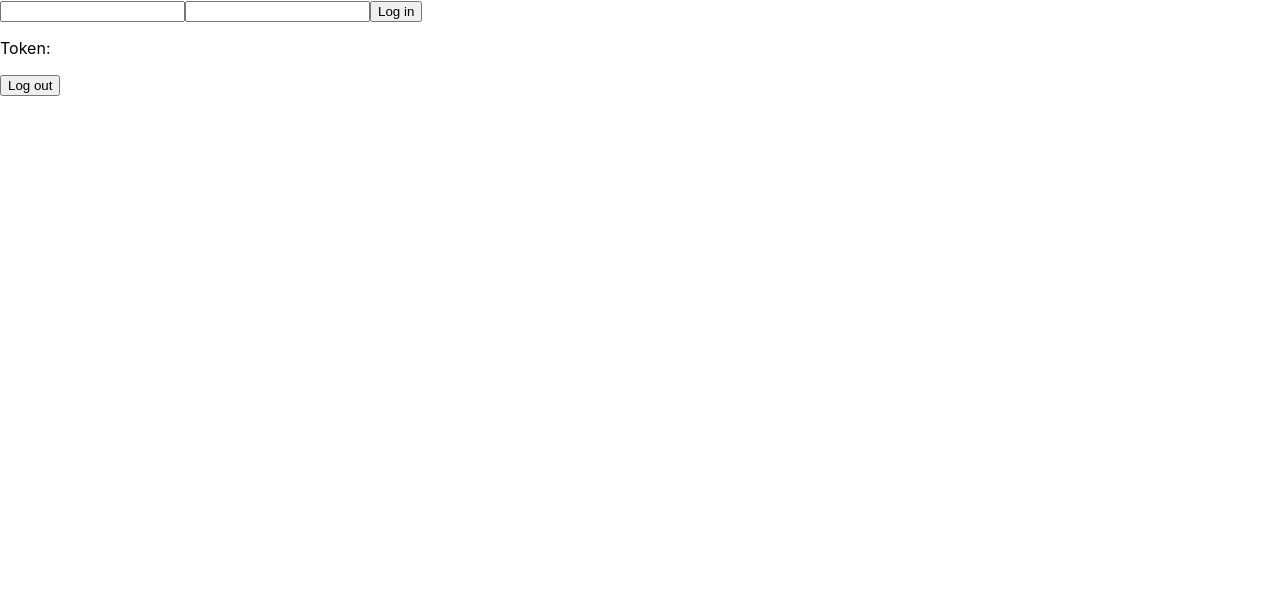
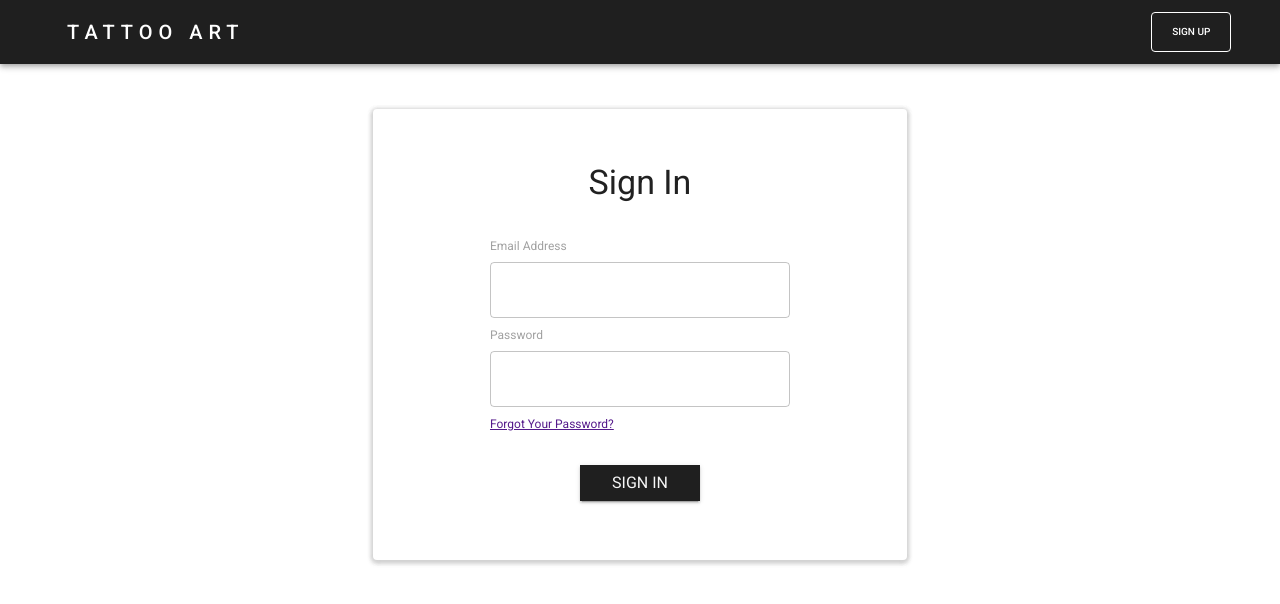
Before and after one commit to hatchways/team-bubbletea, a React (Create React App) app in the folder client/: page /login in a window 1280 px wide. Shown: the top 604 px of the page. Built offline with nearby package versions, Linux system fonts and the light colour scheme.

Commit message:
created login UI

```diff
--- a/client/package.json
+++ b/client/package.json
@@ -3,7 +3,8 @@
   "version": "0.1.0",
   "private": true,
   "dependencies": {
-    "@material-ui/core": "^4.1.3",
+    "@material-ui/core": "^4.7.0",
+    "@material-ui/icons": "^4.5.1",
     "react": "^16.8.6",
     "react-dom": "^16.8.6",
     "react-router-dom": "^5.0.1",
--- /dev/null
+++ b/client/src/pages/Header.js
@@ -0,0 +1,34 @@
+import React from "react";
+import { AppBar, Toolbar, Typography, makeStyles } from '@material-ui/core';
+
+const useStyles = makeStyles(theme => ({
+  root: {
+    flexGrow: 1,
+  },
+  title: {
+    flexGrow: 1,
+    "margin-left": "3.5%",
+    "font-family": theme.fontFamily,
+    "letter-spacing": "0.3em",
+  },
+  AppBar: {
+  	"background-color" : theme.secondary,
+  }
+}));
+
+export function Header(props) {
+	const classes = useStyles();
+
+ 	return(
+	 <div>
+      <AppBar position="static" className={classes.AppBar}>
+        <Toolbar>
+          <Typography variant="h6" className={classes.title}>
+            TATTOO ART
+          </Typography>
+         {props.children}
+        </Toolbar>
+      </AppBar>
+    </div>
+    )
+  }
--- a/client/src/pages/Login.js
+++ b/client/src/pages/Login.js
@@ -1,4 +1,10 @@
 import React, { Component } from "react";
+import { Header } from "./Header";
+import { SignUpButton } from "./SignUpButton";
+import { SignInPaper } from "./SignInPaper";
+import { BasicTextField } from "./TextField";
+import { SignInButton } from "./SignInButton";
+import { Grid, Typography } from "@material-ui/core";
 
 class Login extends Component {
   constructor(props) {
@@ -58,22 +64,35 @@ class Login extends Component {
   render() {
     return (
       <div>
+      <Header>
+      <SignUpButton/>
+      </Header>
+      <SignInPaper>
+        <Grid container direction="column" alignContent="center">
           <form onSubmit={this.handleFormSubmit}>
-          <input
-            type="email"
+              <BasicTextField
+                label="Email Address"
                 value={this.state.email}
                 onChange={e => this.handleEmailChange(e.target.value)}
               />
-          <input
+              <BasicTextField
                 type="password"
+                label="Password"
                 value={this.state.password}
                 onChange={e => this.handlePasswordChange(e.target.value)}
               />
-          <button type="submit">Log in</button>
+            <Grid item>
+              <Typography variant="caption" color="primary">
+                <a href="">
+                  Forgot Your Password?
+                </a>
+              </Typography>
+            </Grid>
+              <SignInButton type="submit"/>
           </form>
           <p>{this.state.error}</p>
-        <p>Token: {localStorage.getItem('token')}</p>
-        <button type="button" onClick={this.handleLogout}>Log out</button>
+        </Grid>
+      </SignInPaper>
       </div>
     )
   }
--- /dev/null
+++ b/client/src/pages/SignInButton.js
@@ -0,0 +1,36 @@
+import React from 'react';
+import { makeStyles, Button, Typography, Grid } from '@material-ui/core';
+
+const useStyles = makeStyles(theme => ({
+  root: {
+    "font-family" : theme.fontFamily,
+  },
+  button: {
+  	"background-color": theme.secondary,
+  	"color": theme.bgcolor,
+  	"border-radius": "0",
+  },
+  buttonContainer: {
+  	width: "40%",
+  	"margin-left": "30%",
+  	"margin-top" : "10%"
+  }
+}));
+
+export function SignInButton(props) {
+  const classes = useStyles();
+
+  return (
+    <div>
+    <Grid item>
+    	<div className={classes.buttonContainer}>
+      	<Button type={props.type} fullWidth className={classes.button} variant="contained">
+      		<Typography className={classes.root}>
+      			Sign In
+      		</Typography>
+      	</Button>
+      </div>
+    </Grid>
+    </div>
+  )
+}
--- /dev/null
+++ b/client/src/pages/SignInPaper.js
@@ -0,0 +1,39 @@
+import React from 'react';
+import { makeStyles } from '@material-ui/core/styles';
+import { Paper, Grid, Typography } from '@material-ui/core';
+
+const useStyles = makeStyles(theme => ({
+  paper: {
+    padding: "10%",
+    "padding-bottom": "5%",
+    "box-shadow" :
+    "0px 2px 5px 1px rgba(209, 209, 209, 0.9), 0px 2px 5px -1px rgba(209, 209, 209, 0.9), 0px 1px 5px 0px rgba(209, 209, 209, 0.9), 0px 1px 5px 0px rgba(209, 209, 209, 0.9)",
+  },
+  position: {
+    "margin-right": "2%",
+    "margin-left" : "2%",
+    "margin-top" : "45px",
+  },
+  header: {
+    "margin-bottom" : "30px"
+  }
+}));
+
+export function SignInPaper(props) {
+  const classes = useStyles();
+
+  return (
+  <Grid container justify="center">
+    <Grid item xs={9} md={7} lg={5} className={classes.position}>
+      <Paper className={classes.paper}>
+          <Grid item className={classes.header}>
+            <Typography variant="h4" align="center">
+              Sign In
+            </Typography>
+          </Grid>
+        {props.children}
+      </Paper>
+    </Grid>
+  </Grid>
+  );
+}
--- /dev/null
+++ b/client/src/pages/SignUpButton.js
@@ -0,0 +1,30 @@
+import React from 'react';
+import { makeStyles } from '@material-ui/core/styles';
+import { Button, Typography } from '@material-ui/core';
+
+const useStyles = makeStyles(theme => ({
+  button: {
+    margin: theme.spacing(1),
+  	"margin-right" : "2%",
+  },
+  input: {
+    display: 'none',
+  },
+  title: {
+  	"font-family" : theme.fontFamily,
+  	"font-size" : "10px",
+  	padding : "5px"
+  }
+}));
+
+export function SignUpButton() {
+  const classes = useStyles();
+
+  return (
+  	<Button variant="outlined" color="inherit" className={classes.button}>
+  		<Typography className={classes.title} variant="button">
+        	Sign Up
+        </Typography>
+    </Button>
+    )
+}
--- /dev/null
+++ b/client/src/pages/TextField.js
@@ -0,0 +1,36 @@
+import React, { Fragment } from 'react';
+import { makeStyles, TextField, Typography, Grid } from '@material-ui/core';
+
+const useStyles = makeStyles(theme => ({
+  root: {
+    "margin-top": 5,
+    "margin-bottom" : 5,
+    width: 300,
+  },
+  caption: {
+  	"color": theme.default,
+  }
+}));
+
+export function BasicTextField(props) {
+  const classes = useStyles();
+
+return(
+	<Fragment>
+		<Grid item>
+			<Typography variant="caption" className={classes.caption}>
+				{props.label}
+			</Typography>
+		</Grid>
+		<Grid item>
+			<TextField
+				type={props.type}
+				className={classes.root}
+				variant="outlined"
+				onChange={props.onChange}
+				value={props.value}
+			/>
+		</Grid>
+	</Fragment>
+	)
+}
--- a/client/src/themes/theme.js
+++ b/client/src/themes/theme.js
@@ -4,8 +4,9 @@ export const theme = createMuiTheme({
   typography: {
     fontFamily: '"Roboto"'
   },
-  primary: "#f04040",
-  secondary: "#1f1f1f",
-  error: "#d8000c",
-  bgcolor: "#f6f6f6"
+  primary: "#f04040", // light red
+  secondary: "#1f1f1f", // black
+  error: "#d8000c", // bright red
+  bgcolor: "#f6f6f6", // offwhite
+  default: "#a1a1a1" //grey
 });
```
Also changed, not shown: 2 other files (tests, documents, lock files or other folders). Lines whose indentation alone changed are shown as unchanged.
